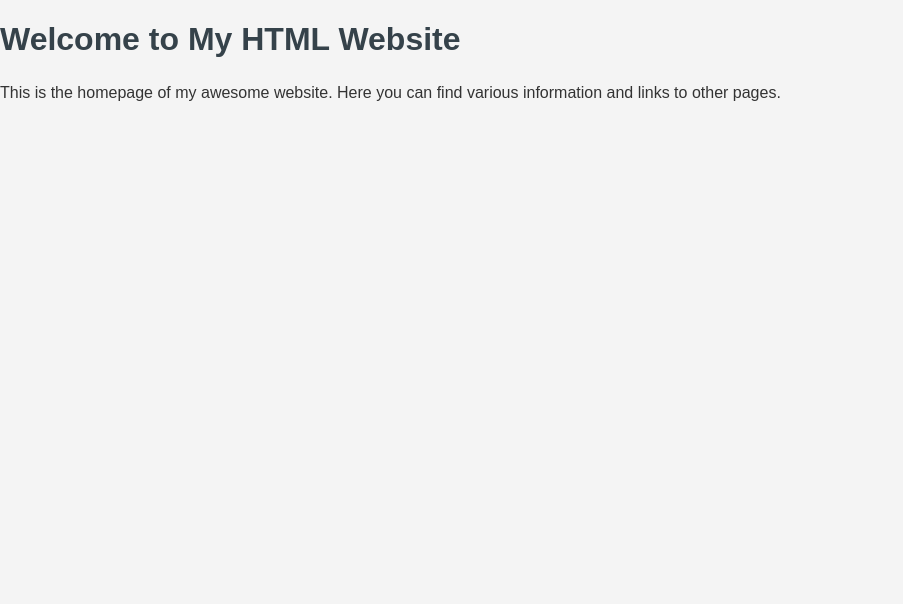
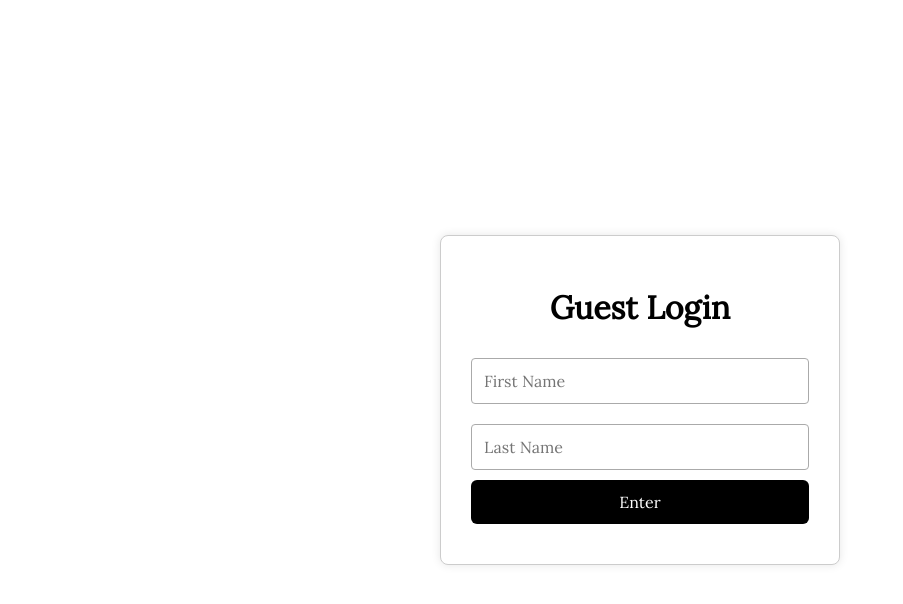
Before and after one commit to ryenlopez/ryenandmelody, a website: page index.html in a window 1280 px wide. Shown: the whole page, without its empty margins (0-903 px from the left). Drawn offline with Linux system fonts and the light colour scheme.

Commit message:
Set login page as homepage

```diff
--- a/index.html
+++ b/index.html
@@ -1,23 +1,108 @@
 <!DOCTYPE html>
 <html lang="en">
 <head>
-    <meta charset="UTF-8">
-    <meta name="viewport" content="width=device-width, initial-scale=1.0">
-    <title>My HTML Website</title>
-    <link rel="stylesheet" href="css/styles.css">
+  <meta charset="UTF-8" />
+  <meta name="viewport" content="width=device-width, initial-scale=1.0" />
+  <title>Login – Ryen & Melody</title>
+  <link href="https://fonts.googleapis.com/css2?family=Lora&display=swap" rel="stylesheet" />
+  <style>
+    * {
+      box-sizing: border-box;
+    }
+
+    html, body {
+      margin: 0;
+      padding: 0;
+      height: 100%;
+      font-family: 'Lora', serif;
+      background-color: #fff;
+      display: flex;
+      align-items: center;
+      justify-content: center;
+    }
+
+    .login-box {
+      width: 100%;
+      max-width: 400px;
+      padding: 30px;
+      border: 1px solid #ccc;
+      border-radius: 8px;
+      text-align: center;
+      box-shadow: 0 0 10px rgba(0,0,0,0.1);
+      background-color: #fff;
+    }
+
+    h1 {
+      margin-bottom: 20px;
+      font-size: 2em;
+    }
+
+    input {
+      width: 100%;
+      padding: 12px;
+      margin: 10px 0;
+      font-size: 16px;
+      border: 1px solid #aaa;
+      border-radius: 4px;
+      font-family: 'Lora', serif;
+    }
+
+    button {
+      width: 100%;
+      padding: 12px;
+      font-size: 16px;
+      background-color: #000;
+      color: #fff;
+      border: none;
+      border-radius: 6px;
+      cursor: pointer;
+      transition: background 0.3s ease;
+      font-family: 'Lora', serif;
+    }
+
+    button:hover {
+      background-color: #444;
+    }
+
+    .error {
+      color: red;
+      margin-top: 10px;
+    }
+  </style>
 </head>
 <body>
-    <!-- Header component -->
-    <div id="header"></div>
 
-    <main>
-        <h1>Welcome to My HTML Website</h1>
-        <p>This is the homepage of my awesome website. Here you can find various information and links to other pages.</p>
-    </main>
+  <div class="login-box">
+    <h1>Guest Login</h1>
+    <form id="login-form">
+      <input type="text" id="first-name" placeholder="First Name" value="" required />
+      <input type="text" id="last-name" placeholder="Last Name" value="" required />
+      <button type="submit">Enter</button>
+      <div id="error-msg" class="error"></div>
+    </form>
+  </div>
 
-    <!-- Footer component -->
-    <div id="footer"></div>
+  <script>
+    const guestList = [
+      { first: 'Ryen', last: 'Lopez' },
+      { first: 'Melody', last: 'Garcia' },
+      { first: 'Alex', last: 'Rivera' },
+      { first: 'Jamie', last: 'Tan' }
+    ];
 
-    <script src="js/main.js"></script>
+    document.getElementById('login-form').addEventListener('submit', function (e) {
+      e.preventDefault();
+      const first = document.getElementById('first-name').value.trim().toLowerCase();
+      const last = document.getElementById('last-name').value.trim().toLowerCase();
+      const match = guestList.find(g => g.first.toLowerCase() === first && g.last.toLowerCase() === last);
+
+      if (match) {
+        window.location.href = 'home.html';
+      } else {
+        document.getElementById('error-msg').innerText = 'Name not found. Please check your spelling or contact us.';
+      }
+    });
+  </script>
+
 </body>
 </html>
```
